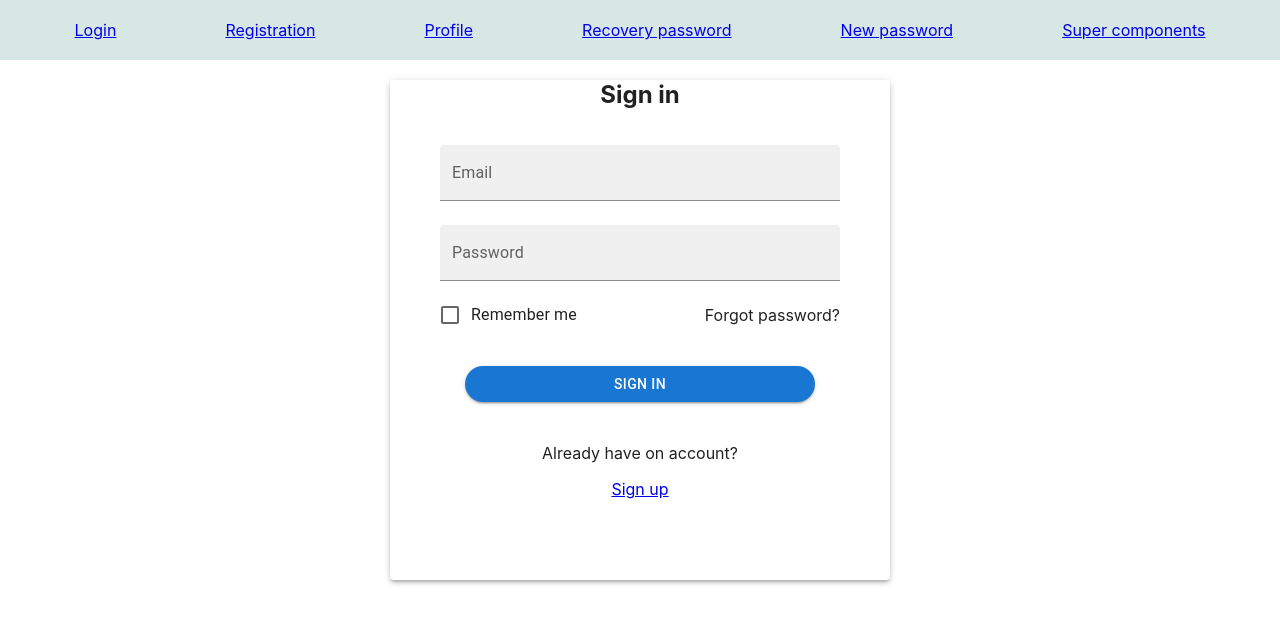
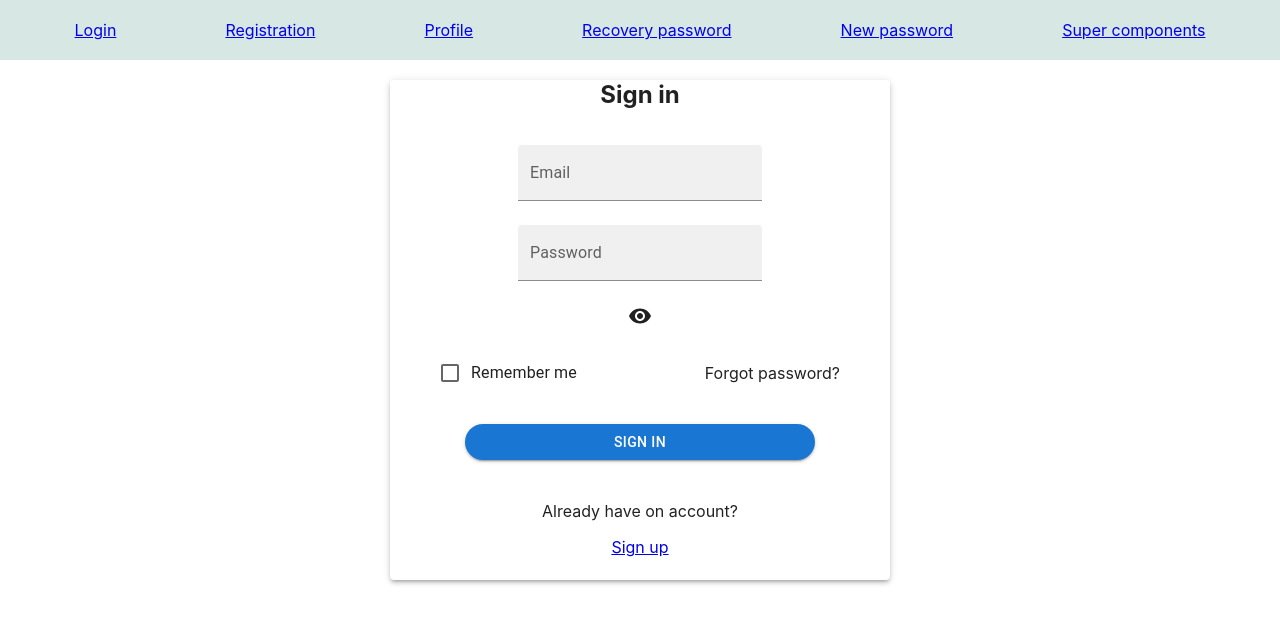
Before and after one commit to AntohaBr/Cards, a React (Create React App) app: page /login in a window 1280 px wide. Shown: the top 624 px of the page. Built offline with nearby package versions, Linux system fonts and the light colour scheme; no server answers.

Commit message:
commit2-muslim

```diff
--- a/src/app/App.tsx
+++ b/src/app/App.tsx
@@ -1,7 +1,7 @@
-import React from 'react';
+import React, {useEffect} from 'react';
 import './App.css';
 import {Navbar} from "../components/navbar/Navbar";
-import {BrowserRouter, Navigate, Route, Routes} from "react-router-dom";
+import {BrowserRouter, Navigate, Route, Routes, useNavigate} from "react-router-dom";
 import {Login} from "../components/login/Login";
 import {Registration} from "../components/registration/Registration";
 import {Profile} from "../components/profile/Profile";
@@ -9,20 +9,36 @@ import {NewPassword} from "../components/new-password/New-password";
 import {RecoveryPassword} from "../components/recovery-password/Recovery-password";
 import {Error404} from "../components/Error404/Error404";
 import {SuperComponents} from "../components/Super-components/Super-components";
-import {useSelector} from "react-redux";
-import {RootReducerType} from "../redux/Store";
-import {StatusType} from "../redux/app-reducer";
-import {CircularProgress, LinearProgress} from "@mui/material";
+import {useDispatch, useSelector} from "react-redux";
+import {RootReducerType, ThunkDispatchType} from "../redux/Store";
+import {authTC, logOutTC, StatusType} from "../redux/app-reducer";
+import {Button, CircularProgress, LinearProgress} from "@mui/material";
+import {redirect} from 'react-router-dom';
 
-export const App = ()  => {
-    const status=useSelector<RootReducerType,StatusType>(state => state.app.status)
+
+export const App = () => {
+    const status = useSelector<RootReducerType, StatusType>(state => state.app.status)
+    const dispatch = useDispatch<ThunkDispatchType>()
+    const isLoggedIn = useSelector<RootReducerType, boolean>(state => state.app.isLoggedIn)
+
+    useEffect(() => {
+        dispatch(authTC())
+    }, [])
+
+    function appOgOut() {
+         dispatch(logOutTC())
+    }
+
+
+
     return (
-        <BrowserRouter>
+       <div>
            <Navbar/>
            <div className='app-wrapper'>
-                {status==='idle' ?
-                    <LinearProgress color={"primary"} />
+               {status === 'idle' ?
+                   <LinearProgress color={"primary"}/>
                    : null}
+               {isLoggedIn ? <Button   variant={"outlined"} color={"primary"} onClick={appOgOut} style={{width:'100px',margin:'15px'}}> LOG OUT</Button> : null}
 
                <Routes>
                    <Route path='/login' element={<Login/>}/>
@@ -35,8 +51,9 @@ export const App = ()  => {
                    <Route path='/superComponents' element={<SuperComponents/>}/>
                </Routes>
            </div>
+       </div>
 
 
-        </BrowserRouter>
+
     );
 }
--- a/src/components/login/Login.tsx
+++ b/src/components/login/Login.tsx
@@ -1,4 +1,4 @@
-import React from 'react';
+import React, {useState} from 'react';
 import {
     Button,
     Checkbox,
@@ -16,7 +16,9 @@ import {FormikErrors, useFormik} from "formik";
 import {useDispatch, useSelector} from "react-redux";
 import {loginTC} from "../../redux/Reducer-login";
 import {RootReducerType, ThunkDispatchType} from "../../redux/Store";
-
+import RemoveRedEyeIcon from '@mui/icons-material/RemoveRedEye';
+import {RemoveRedEye} from "@mui/icons-material";
+import VisibilityOffIcon from '@mui/icons-material/VisibilityOff';
 
 type FormikErrorType = {
     email?: string
@@ -25,33 +27,35 @@ type FormikErrorType = {
 }
 export const Login = (props: {}) => {
 
-    const dispatch=useDispatch<ThunkDispatchType>()
-     const error=useSelector<RootReducerType,string>(state => state.app.error)
-
+    const dispatch = useDispatch<ThunkDispatchType>()
+    const error = useSelector<RootReducerType, string>(state => state.app.error)
+    const [show, setShow] = useState(false)
+    const showPassword = () => {
+        setShow(!show)
+    }
 
     const formik = useFormik({
         initialValues: {
             email: "",
             password: "",
-            rememberMe:false
+            rememberMe: false
         },
-        onSubmit(values){
+        onSubmit(values) {
             dispatch(loginTC(values))
         },
         validate: (values) => {
-            const errors:FormikErrorType  = {}
+            const errors: FormikErrorType = {}
             if (!values.email) {
                 errors.email = 'Required'
             } else if (!/^[A-Z0-9._%+-]+@[A-Z0-9.-]+\.[A-Z]{2,4}$/i.test(values.email)) {
                 errors.email = 'Некорректный email'
             }
-            if (values.password.length < 5){
-                errors.password="Слищком короткий пароль"
+            if (values.password.length < 5) {
+                errors.password = "Слишком короткий пароль"
             }
             return errors
         },
     })
-
 
 
     return <Grid container justifyContent={'center'}>
@@ -68,18 +72,42 @@ export const Login = (props: {}) => {
                         <FormControl>
 
                             <FormGroup>
-                            <TextField label="Email" margin="normal" variant={"filled"} {...formik.getFieldProps('email')}/>
-                            {formik.errors.email ? <span>{formik.errors.email}</span> : null}
 
-                            <TextField type="password" label="Password"
+                                <div style={{display:"flex",flexDirection:"column",alignItems:"center"}}>
+
+                                    <TextField label="Email" margin="normal" variant={"filled"}
+
+                                               {...formik.getFieldProps('email')}/>
+                                    {formik.touched.email && formik.errors.email ?
+                                        <div>{formik.errors.email}</div> : null}
+
+
+                                    <TextField type={show ? "text" : "password"} label="Password"
                                                variant={"filled"}
                                                margin={"normal"}
                                                {...formik.getFieldProps('password')}
+
                                     />
-                            {formik.errors.password ? <span>{formik.errors.password}</span> : null}
+                                    {formik.touched.password && formik.errors.password ?
+                                        <div>{formik.errors.password}</div> : null}
+                                        <span>
+
+
+                                    {!show ? <div>
+                                            <RemoveRedEye style={{margin: '15px'}} onClick={showPassword}/>
+                                        </div>
+                                        :
+                                        <div>
+                                            <VisibilityOffIcon onClick={showPassword} style={{margin: '15px'}}/>
+                                        </div>}
+</span>
+
+                                </div>
+
 
                                 <div style={{display: "flex", justifyContent: "space-between"}}>
-                                <FormControlLabel label={'Remember me'} control={<Checkbox checked={formik.values.rememberMe}/>}
+                                    <FormControlLabel label={'Remember me'}
+                                                      control={<Checkbox checked={formik.values.rememberMe}/>}
 
                                                       {...formik.getFieldProps("rememberMe")}
                                     />
@@ -89,7 +117,7 @@ export const Login = (props: {}) => {
 
                                 </div>
                                 <Button type={'submit'} variant={'contained'} color={'primary'}
-                                    style={{width: "350px", borderRadius: "90px", margin: "25px"}}  >
+                                        style={{width: "350px", borderRadius: "90px", margin: "25px"}}>
                                     Sign in
                                 </Button>
                                 <div>
--- a/src/components/profile/Profile.tsx
+++ b/src/components/profile/Profile.tsx
@@ -1,6 +1,15 @@
 import React from 'react';
+import {Navigate} from "react-router-dom";
+import {useSelector} from "react-redux";
+import {RootReducerType} from "../../redux/Store";
+
+
 
 export const Profile = (props:{}) =>{
+    const isLoggedIn = useSelector<RootReducerType, boolean>(state => state.app.isLoggedIn)
+    if (!isLoggedIn){
+        return <Navigate to={'/login'}/>
+    }
     return (
         <div>
             <h1>Profile</h1>
--- a/src/dal/api.ts
+++ b/src/dal/api.ts
@@ -2,14 +2,22 @@ import axios from "axios";
 import {LoginType} from "../redux/Reducer-login";
 
 export const instance = axios.create({
-    baseURL: process.env.REACT_APP_BACK_URL || 'http://localhost:7542/2.0/' ,
+    //baseURL: process.env.REACT_APP_BACK_URL || 'http://localhost:7542/2.0/' ,
     // baseURL: process.env.NODE_ENV === 'development' ? 'http://localhost:7542/2.0/' : 'https://neko-back.herokuapp.com/2.0/',
+     baseURL:'https://neko-back.herokuapp.com/2.0/',
     withCredentials: true,
 })
 
 export const authAPI={
     login(values:LoginType){
         return instance.post<ResponseType>('auth/login',values)
+    },
+
+    me(){
+        return instance.post<ResponseType>('auth/me',{})
+    },
+    logOut(){
+        return instance.delete<{info:string,error:string}>('auth/me')
     }
 }
 
@@ -26,6 +34,5 @@ type ResponseType={
     isAdmin: boolean;
     verified: boolean; // подтвердил ли почту
     rememberMe: boolean;
-
     error?: string;
 }
--- a/src/index.tsx
+++ b/src/index.tsx
@@ -4,14 +4,17 @@ import {App} from "./app/App";
 import {Provider} from "react-redux";
 import {store} from "./redux/Store";
 import {createRoot} from "react-dom/client";
+import {BrowserRouter} from "react-router-dom";
 
 const container = document.getElementById('root') as HTMLElement
 const root = createRoot(container!)
 
 root.render(
-    <Provider store={store}>
-        <App/>
-    </Provider>
+    <BrowserRouter>
+        <Provider store={store}>
+            <App/>
+        </Provider>
+    </BrowserRouter>
 )
 
 
--- a/src/redux/Reducer-login.ts
+++ b/src/redux/Reducer-login.ts
@@ -1,9 +1,7 @@
 import {Dispatch} from "redux";
 import {authAPI} from "../dal/api";
 import {setAppError, setAppStatus} from "./app-reducer";
-import {AxiosError} from "axios";
-import {Simulate} from "react-dom/test-utils";
-import error = Simulate.error;
+
 
 const initialState = {}
 
--- a/src/redux/app-reducer.ts
+++ b/src/redux/app-reducer.ts
@@ -1,16 +1,22 @@
+import {Dispatch} from "redux";
+import {authAPI} from "../dal/api";
+import {ThunkDispatchType} from "./Store";
+
 export type StatusType = 'none' | 'idle' | 'succeeded'
 
 type StateType = {
     error: string
     status: StatusType
+    isLoggedIn:boolean
 
 }
 
 const initialState = {
     status: 'none' as StatusType,
-    error: ''
+    error: '',
+    isLoggedIn:false
 }
-type ActionType = ReturnType<typeof setAppError | typeof setAppStatus>
+type ActionType = ReturnType<typeof setAppError | typeof setAppStatus | typeof checkIsAuth>
 
 export const appReducer = (state: StateType = initialState, action: ActionType) => {
 
@@ -21,6 +27,9 @@ export const appReducer = (state: StateType = initialState, action: ActionType)
         }
         case "APP/SET-STATUS":{
             return {...state,status:action.status}
+        }
+        case "APP/AUTH-ME":{
+            return {...state,isLoggedIn:action.logged}
         }
         default : {
             return state
@@ -35,10 +44,44 @@ export const setAppError = (error: string) => {
         error
     } as const
 }
-
+export const checkIsAuth=(logged:boolean)=>{
+    return {type:"APP/AUTH-ME",logged} as const
+}
 export const setAppStatus = (status: StatusType) => {
     return {
         type: "APP/SET-STATUS",
         status
     } as const
 }
+
+export function authTC()  {
+return (dispatch:Dispatch)=>{
+    dispatch(setAppStatus("idle"))
+       authAPI.me()
+           .then(res=>{
+               dispatch(setAppStatus("succeeded"))
+               dispatch(checkIsAuth(true))
+           })
+           .catch(err=>{
+               dispatch(checkIsAuth(false))
+               dispatch(setAppStatus("none"))
+
+           })
+    }
+
+}
+
+export function logOutTC(){
+    return (dispatch:Dispatch)=>{
+        dispatch(setAppStatus("idle"))
+        authAPI.logOut()
+            .then(res=>{
+                dispatch(checkIsAuth(false))
+                dispatch(setAppStatus("succeeded"))
+            })
+            .catch(err=>{
+                dispatch(checkIsAuth(true))
+                dispatch(setAppStatus("none"))
+            })
+    }
+}
```
Also changed, not shown: 1 other file (tests, documents, lock files or other folders). Lines whose indentation alone changed are shown as unchanged.
